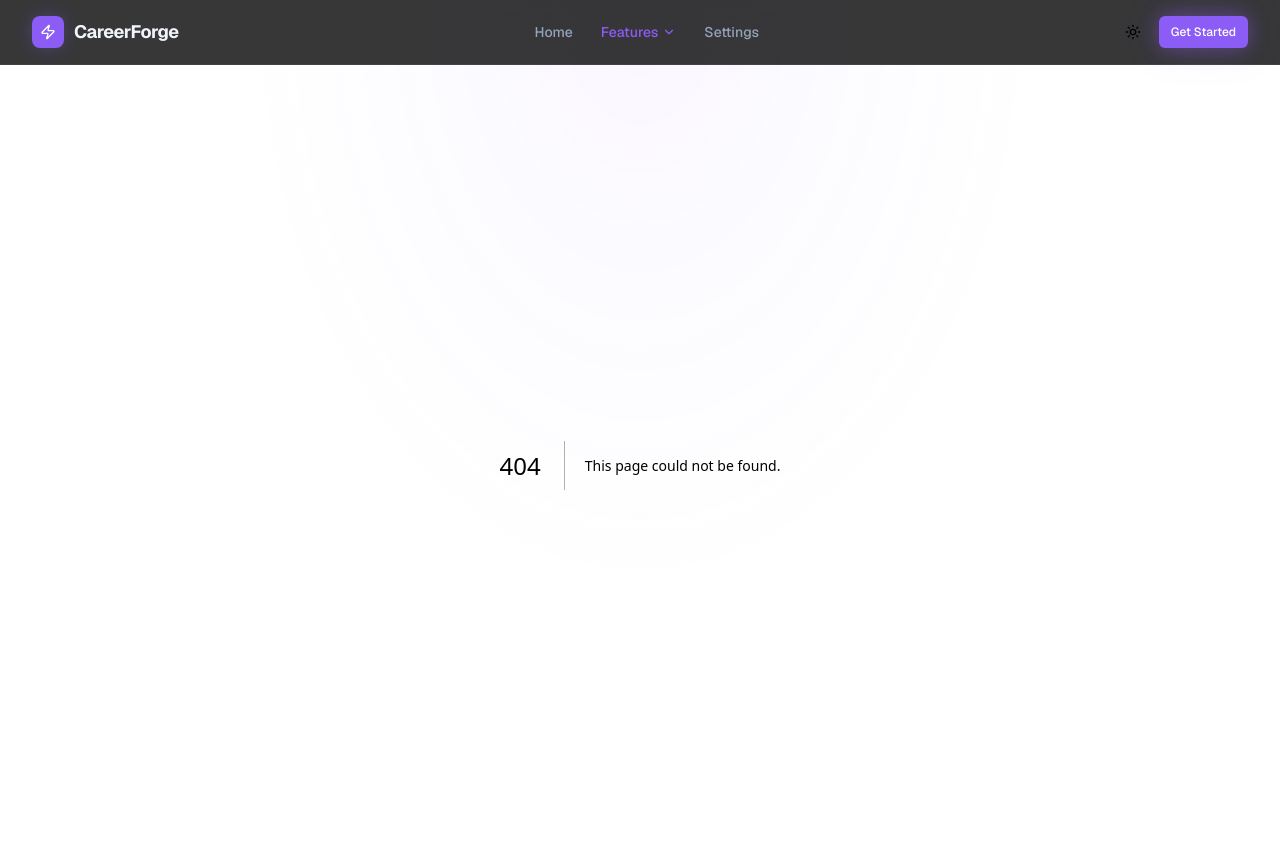
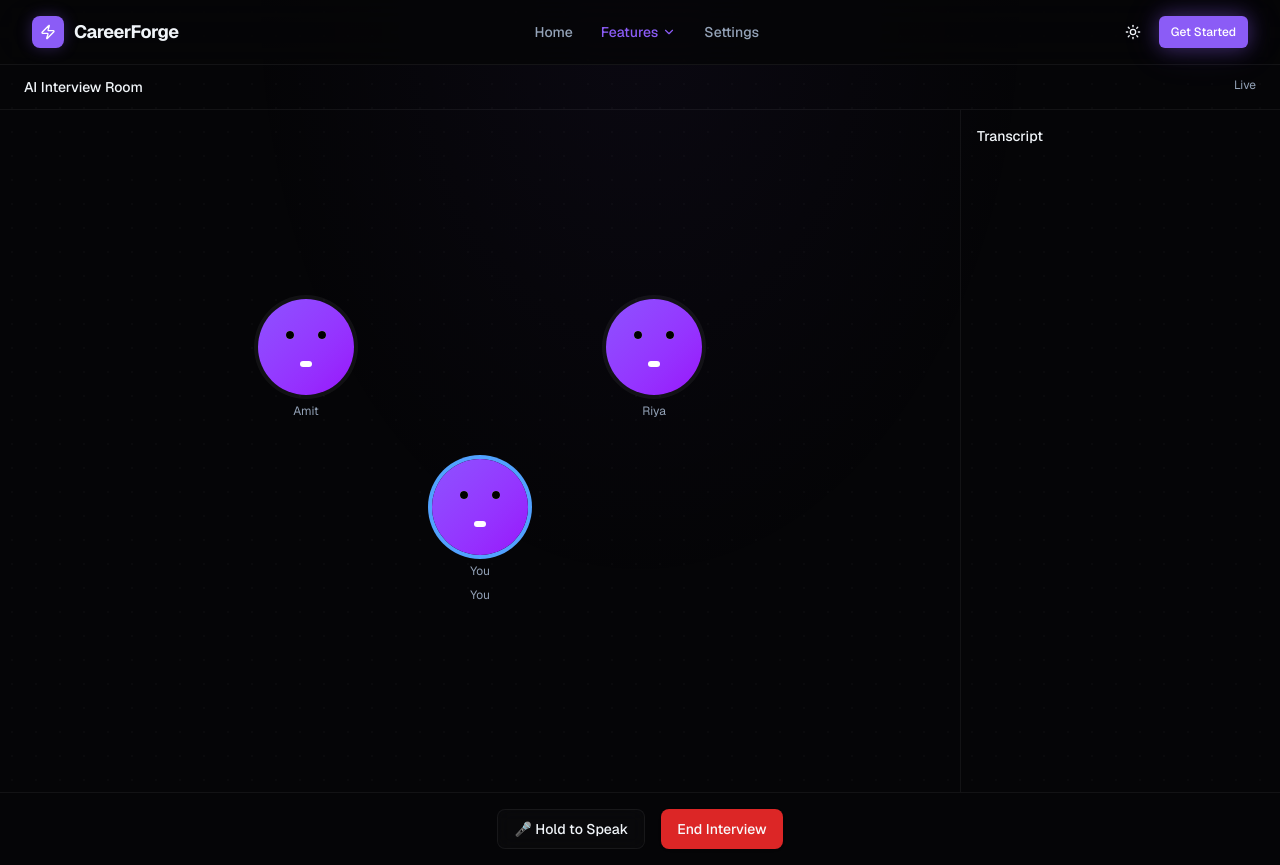
Before and after one commit to ayan70715/career_forge-ai, a Next.js app: page /interview-prep/room in a window 1280 px wide. Before the commit this address had no page. Built offline with nearby package versions, Linux system fonts and the light colour scheme.

Commit message:
Add InterviewRoomPage component with speech features

```diff
--- /dev/null
+++ b/src/app/interview-prep/room/page.tsx
@@ -0,0 +1,203 @@
+"use client";
+
+import AvatarGrid from "@/components/interview/AvatarGrid";
+import Avatar from "@/components/interview/Avatar";
+import { Button } from "@/components/ui/button";
+import { useEffect, useState } from "react";
+import { useSpeechToText } from "@/hooks/useSpeechToText";
+import { useTextToSpeech } from "@/hooks/useTextToSpeech";
+import { getDefaultPersonas } from "@/lib/interview/personaGenerator";
+
+type Message = {
+  role: "user" | "assistant";
+  content: string;
+};
+
+export default function InterviewRoomPage() {
+  const personas = getDefaultPersonas();
+
+  const { state: sttState, transcript: liveText, start, stop } = useSpeechToText();
+  const { speak } = useTextToSpeech();
+
+  const [messages, setMessages] = useState<Message[]>([]);
+  const [transcript, setTranscript] = useState<string[]>([]);
+  const [currentSpeakerId, setCurrentSpeakerId] = useState<string>("idle");
+  const [speakingIntensity, setSpeakingIntensity] = useState(0);
+
+  // 🎭 Map personas to avatars
+  const mappedInterviewers = personas.map((p) => ({
+    id: p.id,
+    name: p.name,
+    state:
+      currentSpeakerId === "thinking"
+        ? "thinking"
+        : currentSpeakerId === p.id
+        ? "speaking"
+        : "idle",
+  }));
+
+  // 🔊 Voice mapping
+  const voiceMap: Record<string, string> = {
+    Amit: "Google UK English Male",
+    Riya: "Google UK English Female",
+  };
+
+  // 📡 API call
+  async function getAIResponse(updatedMessages: Message[], persona: any) {
+    const res = await fetch("/api/interview/respond", {
+      method: "POST",
+      body: JSON.stringify({
+        messages: updatedMessages,
+        persona,
+      }),
+    });
+
+    const data = await res.json();
+    return data.text;
+  }
+
+  // 🎤 Start speaking
+  const handleStartSpeaking = () => {
+    speechSynthesis.cancel(); // interrupt AI
+    setCurrentSpeakerId("you");
+    start();
+  };
+
+  // 🛑 Stop speaking
+  const handleStopSpeaking = async () => {
+    stop();
+
+    if (!liveText.trim()) return;
+
+    const userText = liveText;
+
+    const updatedMessages = [
+      ...messages,
+      { role: "user", content: userText },
+    ];
+
+    setMessages(updatedMessages);
+    setTranscript((t) => [...t, `You: ${userText}`]);
+
+    setCurrentSpeakerId("thinking");
+
+    // 🎯 pick persona
+    const persona =
+      Math.random() > 0.5 ? personas[0] : personas[1];
+
+    const aiText = await getAIResponse(updatedMessages, persona);
+
+    // 🔥 speaking animation loop
+    let running = true;
+
+    const animate = () => {
+      if (!running) return;
+
+      setSpeakingIntensity((prev) =>
+        prev * 0.6 + Math.random() * 0.4
+      );
+
+      requestAnimationFrame(animate);
+    };
+
+    animate();
+
+    // 🔊 Speak AI
+    setCurrentSpeakerId(persona.id);
+
+    speak(
+      aiText,
+      voiceMap[persona.name],
+      () => {
+        running = false;
+        setSpeakingIntensity(0);
+        setCurrentSpeakerId("idle");
+      }
+    );
+
+    // 🧠 save AI message
+    setMessages((m) => [
+      ...updatedMessages,
+      { role: "assistant", content: aiText },
+    ]);
+
+    setTranscript((t) => [
+      ...t,
+      `${persona.name}: ${aiText}`,
+    ]);
+  };
+
+  return (
+    <div className="h-screen flex flex-col">
+      {/* Top */}
+      <div className="flex justify-between px-6 py-3 border-b border-glass-border">
+        <span className="text-sm font-medium">AI Interview Room</span>
+        <span className="text-xs text-muted-foreground">Live</span>
+      </div>
+
+      {/* Main */}
+      <div className="flex flex-1 overflow-hidden">
+        {/* Left */}
+        <div className="flex-1 flex flex-col items-center justify-center gap-10 p-6">
+          <AvatarGrid
+            interviewers={mappedInterviewers}
+            speakingIntensity={speakingIntensity}
+          />
+
+          {/* Candidate */}
+          <div className="flex flex-col items-center gap-2">
+            <Avatar
+              name="You"
+              state={
+                currentSpeakerId === "you"
+                  ? "speaking"
+                  : "listening"
+              }
+              intensity={
+                currentSpeakerId === "you"
+                  ? speakingIntensity
+                  : 0
+              }
+            />
+            <span className="text-xs text-muted-foreground">
+              You
+            </span>
+          </div>
+        </div>
+
+        {/* Right: Transcript */}
+        <div className="w-80 border-l border-glass-border p-4 flex flex-col">
+          <h2 className="text-sm font-medium mb-3">Transcript</h2>
+
+          <div className="flex-1 overflow-y-auto text-xs space-y-2 pr-2">
+            {transcript.map((line, i) => (
+              <div key={i} className="text-muted-foreground">
+                {line}
+              </div>
+            ))}
+
+            {/* 🎤 Live STT */}
+            {sttState === "listening" && (
+              <div className="text-primary italic">
+                You (live): {liveText || "..."}
+              </div>
+            )}
+          </div>
+        </div>
+      </div>
+
+      {/* Bottom */}
+      <div className="border-t border-glass-border p-4 flex justify-center gap-4">
+        <Button
+          variant="outline"
+          onMouseDown={handleStartSpeaking}
+          onMouseUp={handleStopSpeaking}
+        >
+          🎤 Hold to Speak
+        </Button>
+
+        <Button variant="destructive">End Interview</Button>
+      </div>
+    </div>
+  );
+}
```
